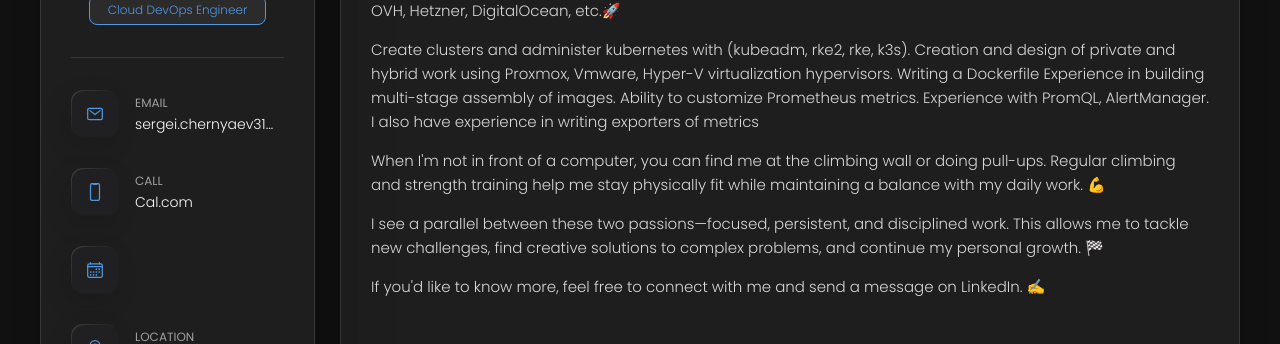
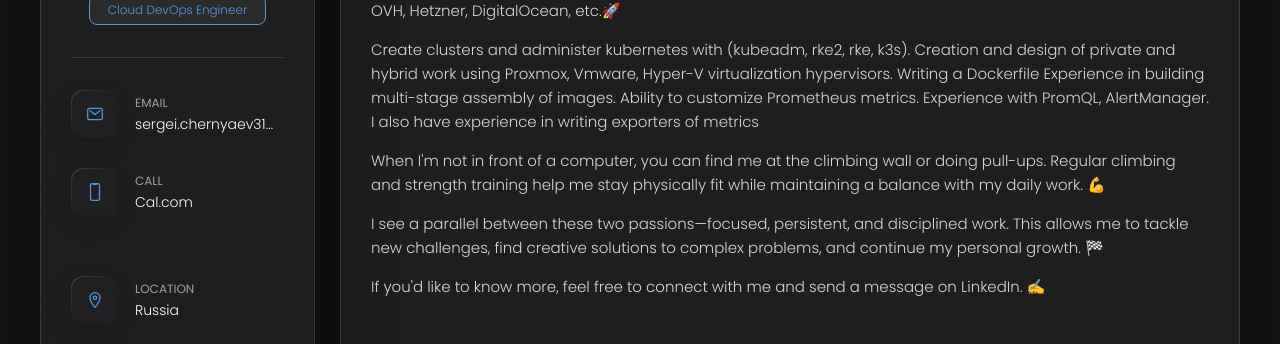
Before and after one commit to devops-shield/en, a plain HTML site: page index.html in a window 1280 px wide. Shown: the part 355-699 px from the top of the page. Drawn offline with nearby package versions, Linux system fonts and the light colour scheme; no server answers.

Commit message:
del calen

```diff
--- a/index.html
+++ b/index.html
@@ -109,10 +109,10 @@
           </li>
           <li class="contact-item">
 
-            <div class="icon-box">
+<!--    <div class="icon-box">
               <ion-icon name="calendar-outline"></ion-icon>
             </div>
-
+-->
          <!--   <div class="contact-info">
               <p class="contact-title">Birthday</p>
 
```
